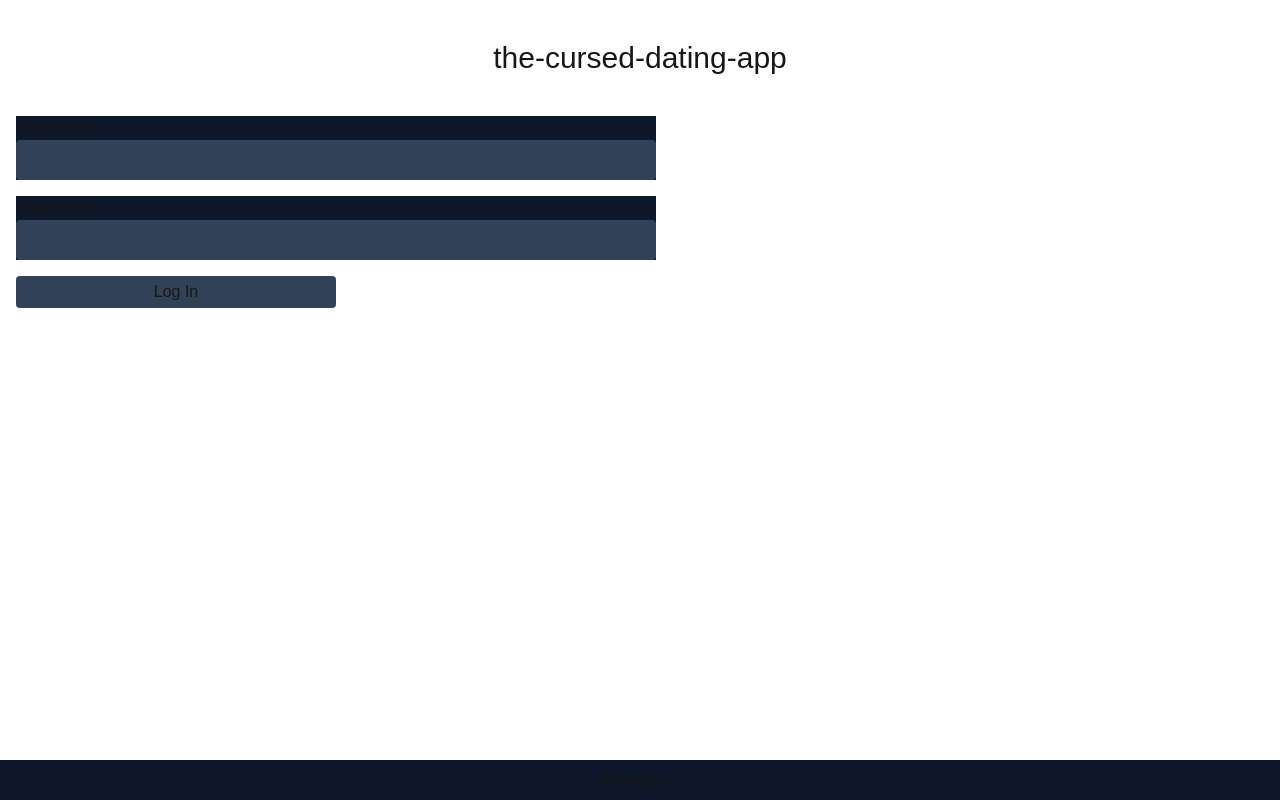
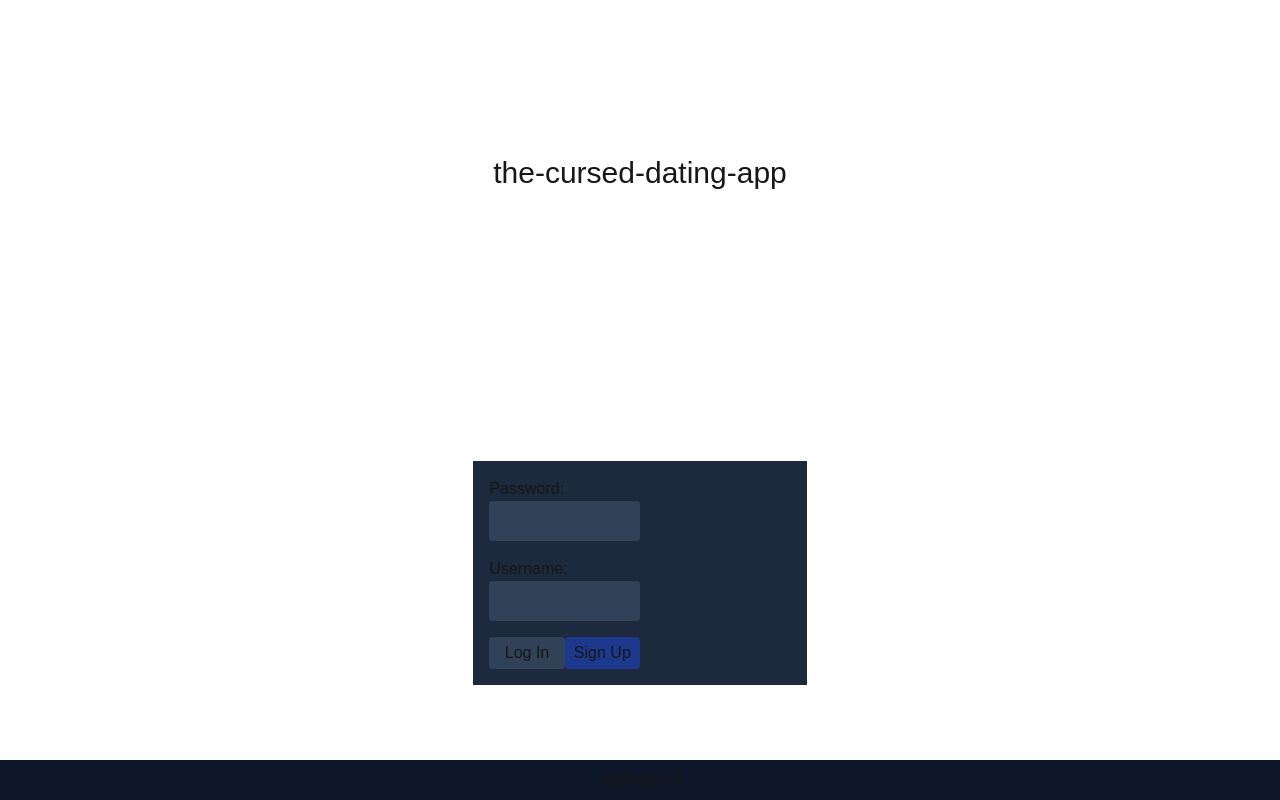
Before and after one commit to cavalier08/cursed-dating-app, a Next.js app: page /login in a window 1280 px wide. Built offline with nearby package versions, Linux system fonts and the light colour scheme.

Commit message:
ui changes

```diff
--- a/src/pages/login.tsx
+++ b/src/pages/login.tsx
@@ -4,16 +4,24 @@ import '../app/globals.css';
 
 export default function Login() {
   return (
-    <div className="">
+    <div className="place-items-center grid h-screen">
       <h1 className="flex justify-center items-center text-3xl m-10"
       >the-cursed-dating-app</h1>
-      <div className="w-full">
+
+      <div className="p-4 bg-slate-800">
         <LoginFields fieldName="Password"></LoginFields>
         <LoginFields fieldName="Username"></LoginFields>
-        <Link
-            href={"/matches"}>
-            <button className="ml-4 w-1/4 bg-slate-700 hover:bg-slate-500 rounded-sm p-1">Log In</button>
-        </Link>
+        <div className="w-full">
+          <Link
+              href={"/matches"}>
+              <button className="w-1/4 bg-slate-700 hover:bg-slate-500 rounded-sm p-1 ">Log In</button>
+          </Link>
+          <Link
+              href={"/matches"}>
+              <button className="w-1/4 bg-blue-900 hover:bg-slate-500 rounded-sm p-1">Sign Up</button>
+          </Link>
+        </div>
+
       </div>
         <Footer></Footer>
     </div>
@@ -22,7 +30,7 @@ export default function Login() {
 
 function LoginFields({fieldName}: {fieldName: string}) {
   return(
-    <div className="w-1/2 bg-slate-900 m-4">
+    <div className="w-1/2 mb-4">
       <label>{fieldName}:</label>
       <input className="text-gray-300 p-2 rounded-sm bg-slate-700 hover:bg-slate-600 w-full" type="text"></input>
     </div>
```
